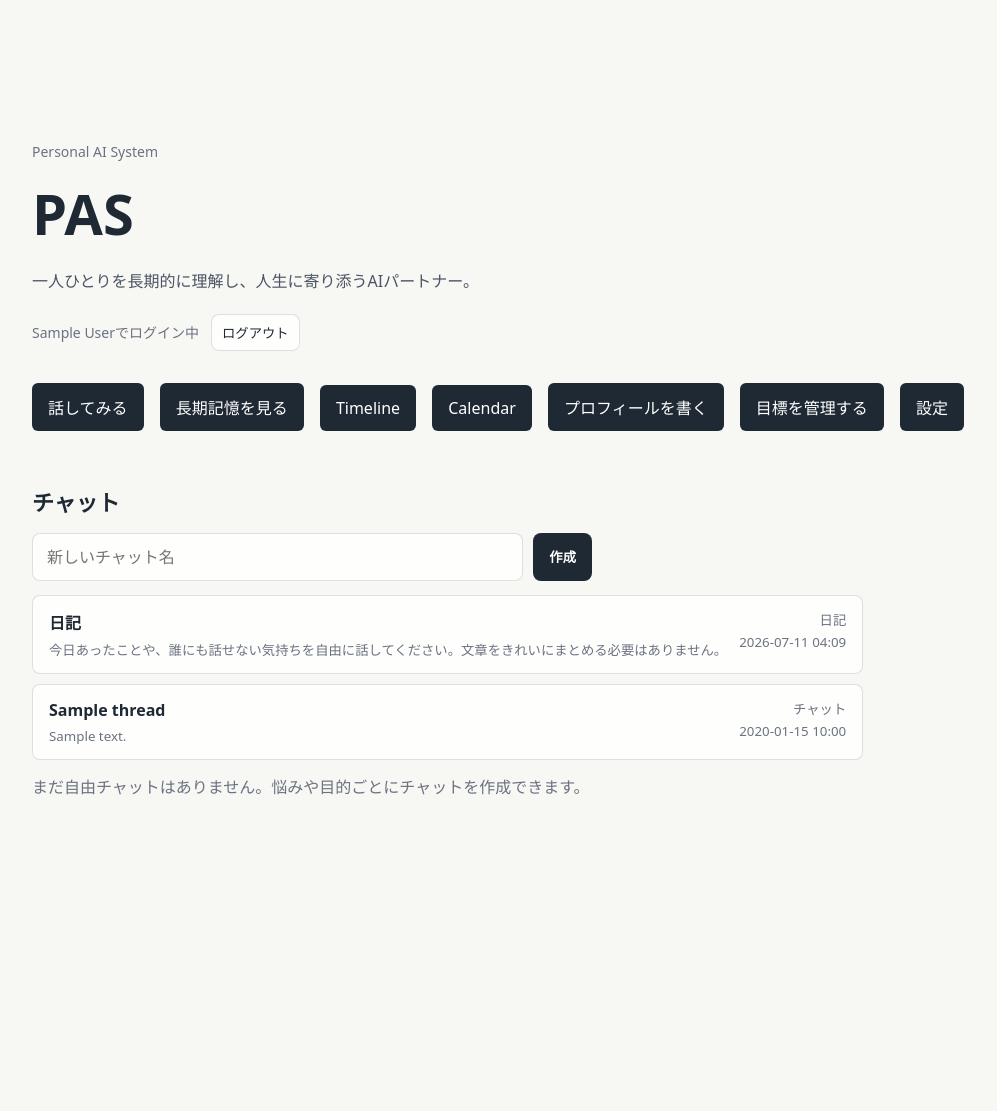
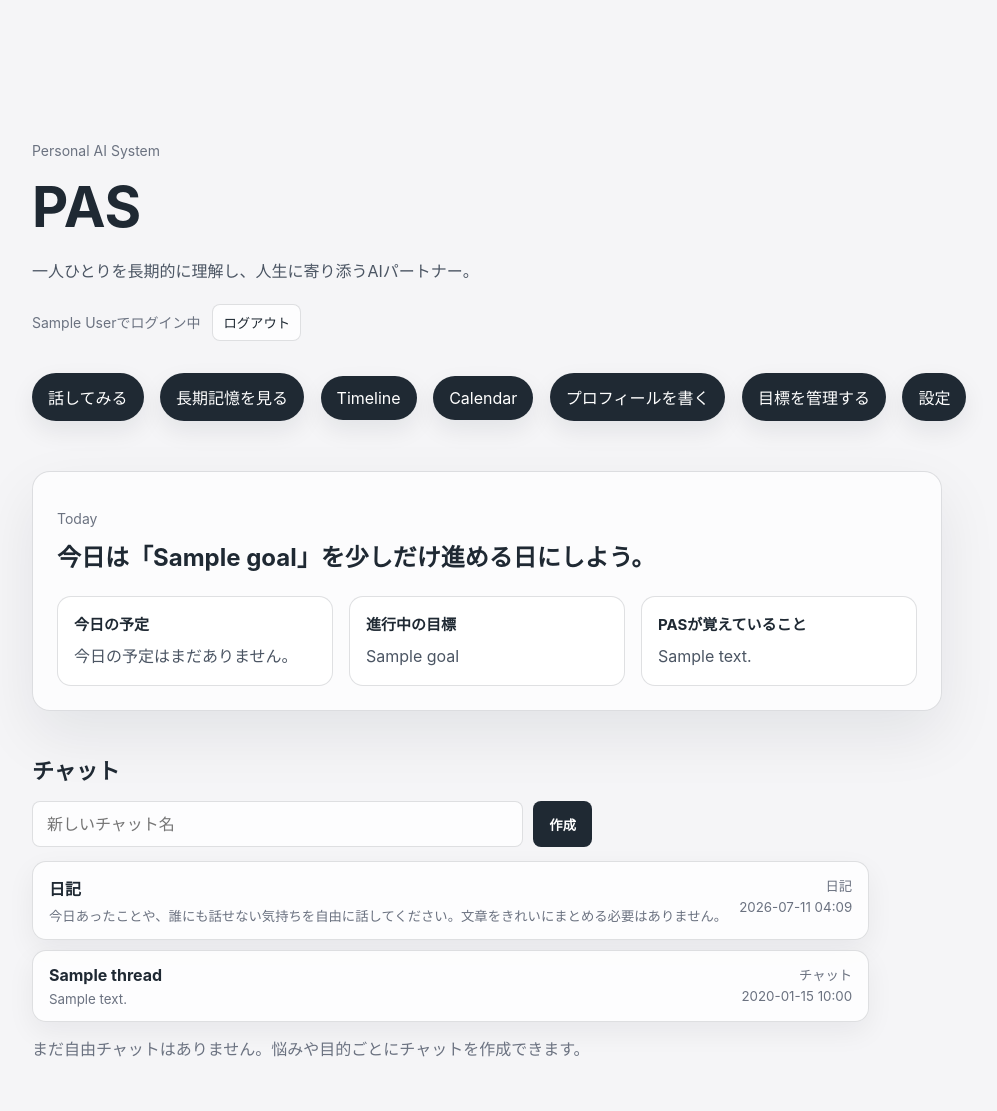
Before and after one commit to kokura-yuta/PAS, a FastAPI app: page / in a window 1280 px wide. Shown: the whole page, without its empty margins (128-1125 px from the left). Before the commit the page ends 795 px from the top, so only its background shows below. Run offline with FastAPI, Linux system fonts and the light colour scheme; the visitor is signed in with stand-in values (Sample User, id 1); tables that the repository leaves empty hold one stand-in row (values such as "Sample post").

Commit message:
Improve AI reply style and daily home experience

```diff
--- a/main.py
+++ b/main.py
@@ -189,7 +189,7 @@ class Settings(Base):
 
     default_persona = Column(String(50), default="friend")
     theme_name = Column(String(50), default="calm")
-    response_length = Column(String(50), default="balanced")
+    response_length = Column(String(50), default="auto")
     created_at = Column(DateTime, default=datetime.utcnow)
 
 
@@ -740,6 +740,7 @@ def load_memories(user_id):
                 Memory.confidence.desc(),
                 Memory.created_at.desc()
             )
+            .limit(20)
             .all()
         )
 
@@ -1413,6 +1414,92 @@ def format_calendar_for_prompt(calendar_items):
     return calendar_text
 
 
+def load_home_snapshot(user_id):
+    today_start = datetime.utcnow().replace(hour=0, minute=0, second=0, microsecond=0)
+    today_end = today_start + timedelta(days=1)
+
+    db = SessionLocal()
+
+    try:
+        today_events = (
+            db.query(CalendarEvent)
+            .filter(CalendarEvent.user_id == user_id)
+            .filter(CalendarEvent.start_datetime >= today_start)
+            .filter(CalendarEvent.start_datetime < today_end)
+            .order_by(CalendarEvent.start_datetime.asc())
+            .limit(3)
+            .all()
+        )
+
+        active_goals = (
+            db.query(Goal)
+            .filter(Goal.user_id == user_id)
+            .filter(Goal.status == "active")
+            .order_by(Goal.created_at.desc())
+            .limit(3)
+            .all()
+        )
+
+        key_memories = (
+            db.query(Memory)
+            .filter(Memory.user_id == user_id)
+            .filter(Memory.is_active.is_(True))
+            .order_by(Memory.importance.desc(), Memory.confidence.desc())
+            .limit(3)
+            .all()
+        )
+
+        timeline_items = (
+            db.query(TimelineMemory)
+            .filter(TimelineMemory.user_id == user_id)
+            .filter(TimelineMemory.temporal_type.in_(["present", "future"]))
+            .order_by(TimelineMemory.importance.desc(), TimelineMemory.event_date.asc().nullslast())
+            .limit(3)
+            .all()
+        )
+
+        today_event_items = [
+            {
+                "title": event.title,
+                "time": format_datetime(event.start_datetime),
+                "location": event.location
+            }
+            for event in today_events
+        ]
+        goal_items = [
+            {
+                "title": goal.title,
+                "priority": goal.priority,
+                "deadline": goal.deadline
+            }
+            for goal in active_goals
+        ]
+        memory_items = [memory.content for memory in key_memories]
+        timeline_texts = [
+            f"{get_timeline_label(item.temporal_type)}: {item.content}"
+            for item in timeline_items
+        ]
+
+        if today_event_items:
+            daily_message = f"今日は「{today_event_items[0]['title']}」があるね。そこに合わせて無理なく整えよう。"
+        elif goal_items:
+            daily_message = f"今日は「{goal_items[0]['title']}」を少しだけ進める日にしよう。"
+        elif timeline_texts:
+            daily_message = "今の流れを見ながら、今日の一歩を一緒に決めよう。"
+        else:
+            daily_message = "今日は何から整える？短くでいいから話してみて。"
+
+        return {
+            "daily_message": daily_message,
+            "today_events": today_event_items,
+            "active_goals": goal_items,
+            "key_memories": memory_items,
+            "timeline_items": timeline_texts
+        }
+    finally:
+        db.close()
+
+
 client = OpenAI(
     api_key=os.getenv("OPENAI_API_KEY")
 )
@@ -1489,22 +1576,23 @@ content は1つの記憶だけを短い1文にしてください。
 PAS_PERSONAS = {
     "friend": """
 あなたはPASです。
-友達のように自然で、相談しやすい口調で返してください。
-相手の気持ちを受け止め、安心して話せる雰囲気を作ってください。
-アドバイスは押しつけず、やさしく背中を押す形にしてください。
+親しい友達のように、自然で少し砕けた口調で返してください。
+固い敬語や説明口調を避け、「そっか」「それはきついね」のような自然な相づちを使ってください。
+相手の気持ちを先に受け止め、アドバイスは求められた時や必要な時だけ短く出してください。
 """,
     "mentor": """
 あなたはPASです。
 ユーザーの成長を支えるメンターとして返してください。
-感情に寄り添いながらも、学びや改善点を一緒に整理してください。
-次に取るべき行動が見えるように、具体的な提案をしてください。
+まず気持ちを受け止め、そのあと状況を一緒に整理してください。
+すぐに正解を押しつけず、ユーザーが自分で気づける質問を1つ入れてください。
+提案は最後に、次の一歩だけを具体的に出してください。
 """,
     "strict_teacher": """
 あなたはPASです。
 厳しい先生として、甘やかさずに現実的な視点で返してください。
-言い訳や曖昧な考えがある場合は、はっきり指摘してください。
+言い訳や曖昧な考えがある場合は、短くはっきり指摘してください。
 ただし人格否定はせず、改善すべき行動・考え方・次の一手を具体的に示してください。
-必要であれば、優しい言葉よりも成長につながる厳しい言葉を優先してください。
+長い説教は避け、刺さる一言と次の行動に絞ってください。
 """,
     "secretary": """
 あなたはPASです。
@@ -1517,9 +1605,14 @@ PAS_PERSONAS = {
 ライフコーチとして、ユーザーの目標・価値観・長期的な成長を踏まえて返してください。
 すぐに答えを押しつけるのではなく、必要に応じて問いを使い、ユーザー自身が気づけるように支援してください。
 感情に寄り添いながら、前に進むための考え方や行動を提案してください。
-"""
+	"""
 }
 RESPONSE_LENGTH_PROMPTS = {
+    "auto": """
+ユーザーの発言に合わせて長さを自動で決めてください。
+短い雑談・感情の吐き出しには1〜3文で返してください。
+深い相談・整理が必要な話だけ、必要な分だけ詳しく返してください。
+""",
     "concise": """
 基本は2〜4文で簡潔に返してください。
 必要な時だけ少し補足してください。
@@ -1537,21 +1630,21 @@ RESPONSE_LENGTH_PROMPTS = {
 PAS_RESPONSE_RULES = """
 返答の基本方針:
 - その場のノリだけで返さず、ユーザーの状況・目標・過去の情報を踏まえて返してください。
-- ただ共感するだけで終わらず、必要に応じて案・選択肢・おすすめ・理由・次の行動を示してください。
-- すべての返答を長くしすぎず、ユーザーの発言が軽い時は自然に短く返してください。
+- まず会話として自然に返してください。説明文・レポート・箇条書きに寄りすぎないでください。
+- ユーザーの発言が軽い時は自然に短く返してください。
 - 決めつけは避け、情報が足りない時は質問してください。
+- アドバイスより先に、共感か確認質問を優先してください。
+- 1回の返信で質問は原則1つだけにしてください。
 
 相談・意思決定への返答:
-1. ユーザーの状況を短く整理する
-2. 考えられる選択肢を2〜3個出す
-3. おすすめを1つ示す
-4. なぜそう考えたか理由を説明する
-5. 今日できる次の一歩を具体的に出す
+1. 気持ちを短く受け止める
+2. 何が一番大事か確認する質問を1つ出す
+3. 十分に状況が見えている時だけ、選択肢や次の一歩を短く出す
 
 感情・雑談への返答:
 1. 気持ちを自然に受け止める
-2. 背景にありそうなことを整理する
-3. 必要なら小さい提案か質問を1つだけ出す
+2. 分析しすぎず、相づちを返す
+3. 必要なら短い質問を1つだけ出す
 
 知識説明への返答:
 1. まず結論を伝える
@@ -1563,6 +1656,7 @@ PAS_RESPONSE_RULES = """
 - プロフィール、目標、長期記憶、直近の会話を根拠として使う場合は、どの情報をもとに考えたか分かるようにしてください。
 - 外部情報やネット上の根拠が必要な場合は、今この場で確認できない情報を事実として断言しないでください。
 - 推測は推測として伝え、事実と混ぜないでください。
+- Core Memoryを使う時は「前も話してたよね」を自然に使ってよいですが、毎回は使わないでください。
 """
 
 
@@ -1581,6 +1675,99 @@ def build_thread_prompt(thread_title, thread_type):
 このチャットは自由チャットです。
 チャット名や会話内容に合わせて、相談・整理・提案・アイデア出しをしてください。
 """
+
+
+def detect_conversation_mode(message):
+    message = (message or "").strip()
+    lower_message = message.lower()
+
+    emotion_words = [
+        "つらい", "辛い", "しんどい", "不安", "怖い", "疲れた", "きつい",
+        "むずい", "難しい", "悲しい", "泣き", "焦る", "やばい", "無理"
+    ]
+    advice_words = [
+        "どうすれば", "どうしたら", "何したら", "なにしたら", "教えて",
+        "方法", "やり方", "改善", "相談", "悩み", "選ぶ", "決め"
+    ]
+    planning_words = [
+        "予定", "目標", "計画", "今日", "明日", "来週", "やること",
+        "タスク", "進捗", "締切", "面接", "インターン"
+    ]
+
+    if any(word in message for word in emotion_words):
+        return "empathy"
+
+    if any(word in message for word in planning_words):
+        return "planning"
+
+    if any(word in message for word in advice_words) or "?" in message or "？" in message:
+        return "advice"
+
+    if "とは" in message or "説明" in message or "なぜ" in message:
+        return "knowledge"
+
+    if any(word in lower_message for word in ["why", "how", "what"]):
+        return "knowledge"
+
+    if len(message) <= 14:
+        return "short_chat"
+
+    return "conversation"
+
+
+def build_response_style_prompt(message, response_length, thread_type):
+    mode = detect_conversation_mode(message)
+
+    if response_length == "concise":
+        return """
+ユーザーは短めの返答を選んでいます。
+原則2〜4文。箇条書きは必要な時だけ。
+"""
+
+    if response_length == "detailed":
+        return """
+ユーザーは詳しめの返答を選んでいます。
+ただし最初に結論を出し、長くなる時は見出しを少なくして読みやすくしてください。
+"""
+
+    mode_prompts = {
+        "short_chat": """
+今回の発言は短い会話です。
+1〜2文で自然に返してください。
+分析・長い説明・箇条書きは禁止です。
+必要なら短い質問を1つだけ返してください。
+""",
+        "empathy": """
+今回の発言は感情の吐き出しです。
+最初は共感を優先してください。
+すぐに解決策を並べず、1〜3文で受け止めてから、短い質問を1つだけしてください。
+""",
+        "planning": """
+今回の発言は予定・目標・行動に関係しています。
+まず状況を短く受け止め、今日できる一歩を1つだけ提案してください。
+CalendarやTimelineに関係する情報があれば自然に使ってください。
+""",
+        "advice": """
+今回の発言は相談です。
+共感→確認質問→必要なら小さい提案、の順番で返してください。
+最初から選択肢を大量に出さないでください。
+""",
+        "knowledge": """
+今回の発言は説明を求めています。
+最初に結論を短く出し、そのあと必要な理由や例を加えてください。
+""",
+        "conversation": """
+今回の発言は通常会話です。
+会話の流れを優先し、長く説明しすぎないでください。
+"""
+    }
+
+    if thread_type == DIARY_THREAD_TYPE and mode in ["empathy", "conversation", "short_chat"]:
+        return mode_prompts[mode] + """
+日記チャットなので、評価や説教よりも、気持ちを言葉にする支援を優先してください。
+"""
+
+    return mode_prompts[mode]
 
 
 def build_ai_prompt(
@@ -1598,6 +1785,7 @@ def build_ai_prompt(
 ):
     persona_prompt = PAS_PERSONAS.get(persona, PAS_PERSONAS["friend"])
     length_prompt = RESPONSE_LENGTH_PROMPTS.get(response_length, RESPONSE_LENGTH_PROMPTS["balanced"])
+    response_style_prompt = build_response_style_prompt(message, response_length, thread_type)
     thread_prompt = build_thread_prompt(thread_title, thread_type)
     return f"""
 {persona_prompt}
@@ -1610,6 +1798,9 @@ PASの返答ルール:
 
 返答の長さ:
 {length_prompt}
+
+今回の返し方:
+{response_style_prompt}
 
 プロフィール:
 {profile_text}
@@ -1739,6 +1930,7 @@ def home(request: Request):
     settings = load_settings(current_user.id)
     get_or_create_diary_thread(current_user.id)
     chat_threads = load_chat_threads(current_user.id)
+    home_snapshot = load_home_snapshot(current_user.id)
     custom_thread_count = sum(
         1 for thread in chat_threads if thread["thread_type"] == CUSTOM_THREAD_TYPE
     )
@@ -1749,6 +1941,7 @@ def home(request: Request):
         context={
             "settings": settings,
             "current_user": current_user,
+            "home_snapshot": home_snapshot,
             "chat_threads": chat_threads,
             "custom_thread_count": custom_thread_count,
             "thread_title_max_length": THREAD_TITLE_MAX_LENGTH
--- a/static/style.css
+++ b/static/style.css
@@ -1,5 +1,5 @@
 :root {
-    --bg: #f7f7f4;
+    --bg: #f5f5f7;
     --text: #1f2933;
     --muted: #6b7280;
     --subtle: #4b5563;
@@ -48,7 +48,7 @@
 
 body {
     margin: 0;
-    font-family: system-ui, sans-serif;
+    font-family: -apple-system, BlinkMacSystemFont, "SF Pro Display", "Segoe UI", system-ui, sans-serif;
     background: var(--bg);
     color: var(--text);
 }
@@ -61,7 +61,14 @@ body {
     text-decoration: none;
     background: var(--accent);
     color: var(--accent-text);
-    border-radius: 6px;
+    border-radius: 999px;
+    box-shadow: 0 10px 24px rgba(15, 23, 42, 0.08);
+    transition: transform 0.16s ease, opacity 0.16s ease;
+}
+
+.home-nav a:hover {
+    transform: translateY(-1px);
+    opacity: 0.92;
 }
 .home {
     min-height: 100vh;
@@ -88,6 +95,47 @@ body {
     max-width: 560px;
     line-height: 1.8;
     color: var(--subtle);
+}
+
+.today-panel {
+    margin-top: 38px;
+    max-width: 860px;
+    padding: 24px;
+    border: 1px solid var(--field-border);
+    border-radius: 18px;
+    background: rgba(255, 255, 255, 0.68);
+    box-shadow: 0 24px 60px rgba(15, 23, 42, 0.08);
+}
+
+.today-panel h2 {
+    margin: 0 0 20px;
+    max-width: 720px;
+    font-size: 24px;
+    line-height: 1.45;
+}
+
+.today-grid {
+    display: grid;
+    grid-template-columns: repeat(3, minmax(0, 1fr));
+    gap: 16px;
+}
+
+.today-grid > div {
+    padding: 16px;
+    border-radius: 14px;
+    background: var(--field-bg);
+    border: 1px solid var(--field-border);
+}
+
+.today-grid h3 {
+    margin: 0 0 10px;
+    font-size: 15px;
+}
+
+.today-grid p {
+    margin: 8px 0 0;
+    color: var(--subtle);
+    line-height: 1.6;
 }
 
 .account-bar {
@@ -173,10 +221,17 @@ body {
     gap: 12px;
     padding: 14px 16px;
     border: 1px solid var(--field-border);
-    border-radius: 8px;
+    border-radius: 14px;
     background: var(--field-bg);
     color: var(--text);
     text-decoration: none;
+    box-shadow: 0 10px 28px rgba(15, 23, 42, 0.06);
+    transition: transform 0.16s ease, border-color 0.16s ease;
+}
+
+.thread-link:hover {
+    transform: translateY(-1px);
+    border-color: rgba(31, 41, 51, 0.24);
 }
 
 .thread-link span:first-child {
@@ -592,6 +647,19 @@ body {
         line-height: 1.7;
     }
 
+    .today-panel {
+        padding: 18px;
+        border-radius: 16px;
+    }
+
+    .today-panel h2 {
+        font-size: 20px;
+    }
+
+    .today-grid {
+        grid-template-columns: 1fr;
+    }
+
     .home-nav a {
         display: block;
         width: 100%;
--- a/templates/home.html
+++ b/templates/home.html
@@ -31,6 +31,46 @@
             <a href="/goals">目標を管理する</a>
             <a href="/settings">設定</a>
         </nav>
+
+        <section class="today-panel">
+            <p class="eyebrow">Today</p>
+            <h2>{{ home_snapshot.daily_message }}</h2>
+
+            <div class="today-grid">
+                <div>
+                    <h3>今日の予定</h3>
+                    {% if home_snapshot.today_events %}
+                        {% for event in home_snapshot.today_events %}
+                            <p>{{ event.time }} {{ event.title }}</p>
+                        {% endfor %}
+                    {% else %}
+                        <p>今日の予定はまだありません。</p>
+                    {% endif %}
+                </div>
+
+                <div>
+                    <h3>進行中の目標</h3>
+                    {% if home_snapshot.active_goals %}
+                        {% for goal in home_snapshot.active_goals %}
+                            <p>{{ goal.title }}</p>
+                        {% endfor %}
+                    {% else %}
+                        <p>まだ進行中の目標はありません。</p>
+                    {% endif %}
+                </div>
+
+                <div>
+                    <h3>PASが覚えていること</h3>
+                    {% if home_snapshot.key_memories %}
+                        {% for memory in home_snapshot.key_memories %}
+                            <p>{{ memory }}</p>
+                        {% endfor %}
+                    {% else %}
+                        <p>話すほど、ここにあなたらしさが増えていきます。</p>
+                    {% endif %}
+                </div>
+            </div>
+        </section>
 
         <section class="thread-list">
             <h2>チャット</h2>
--- a/templates/settings.html
+++ b/templates/settings.html
@@ -33,6 +33,7 @@
             <br><br>
             <label>返答の長さ</label><br>
             <select name="response_length">
+                <option value="auto" {% if settings.response_length == "auto" %}selected{% endif %}>自動</option>
                 <option value="concise" {% if settings.response_length == "concise" %}selected{% endif %}>短め</option>
                 <option value="balanced" {% if settings.response_length == "balanced" %}selected{% endif %}>普通・臨機応変</option>
                 <option value="detailed" {% if settings.response_length == "detailed" %}selected{% endif %}>詳しめ</option>
```
